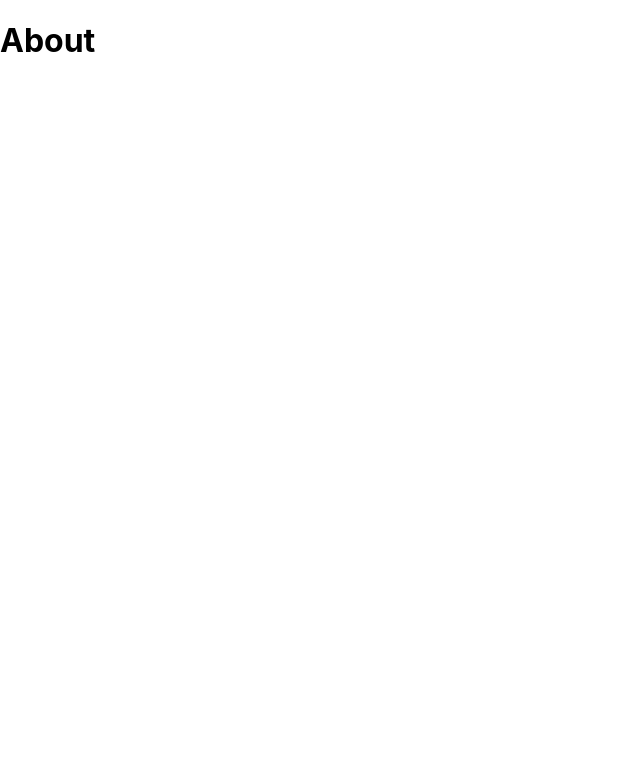
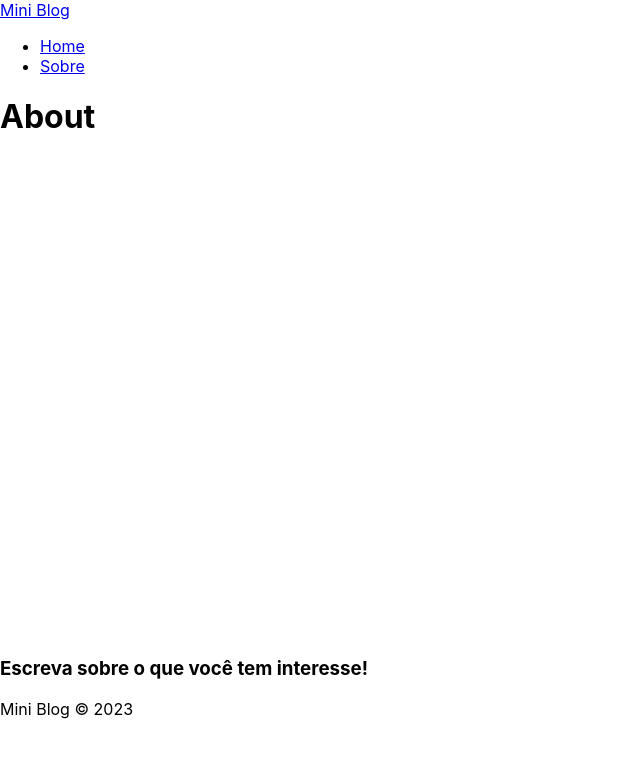
Before and after one commit to joaogui20/mini-blog, a React (Create React App) app: page /about in a window 1280 px wide. Shown: the top 758 px of the page, without its empty margins (0-640 px from the left). Built offline with nearby package versions, Linux system fonts and the light colour scheme.

Commit message:
Adicionando componente de navbar

```diff
--- a/src/App.js
+++ b/src/App.js
@@ -5,17 +5,21 @@
 // Pages
 import Home from './pages/Home/Home';
 import About from './pages/About/About';
+import Navbar from './components/Navbar';
+import Footer from './components/Footer';
 
 function App() {
   return (
     <div className="App">
       <BrowserRouter>
+        <Navbar />
         <div className="container">
           <Routes>
             <Route path='/' element={<Home />} />
             <Route path='/about' element={<About />} />
           </Routes>
         </div>
+        <Footer />
       </BrowserRouter>
     </div>
   );
--- /dev/null
+++ b/src/components/Footer.js
@@ -0,0 +1,12 @@
+import styles from "./Footer.module.css"
+
+const Footer = () => {
+  return (
+    <footer>
+        <h3>Escreva sobre o que você tem interesse!</h3>
+        <p>Mini Blog &copy; 2023</p>
+    </footer>
+  )
+}
+
+export default Footer
--- /dev/null
+++ b/src/components/Navbar.js
@@ -0,0 +1,19 @@
+import { NavLink } from "react-router-dom"
+
+import styles from "./Navbar.module.css"
+
+const Navbar = () => {
+  return (
+    <nav>
+        <NavLink to="/">
+            Mini <span>Blog</span>
+        </NavLink>
+        <ul>
+            <li><NavLink to="/">Home</NavLink></li>
+            <li><NavLink to="/about">Sobre</NavLink></li>
+        </ul>
+    </nav>
+  )
+}
+
+export default Navbar
```
Also changed, not shown: src/components/Footer.module.css (added), src/components/Navbar.module.css (added).
